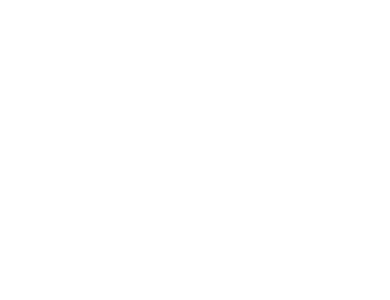
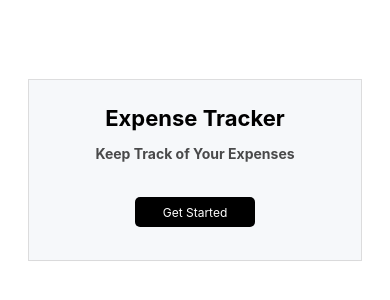
Before and after one commit to BlessenBrahmanet25/Expense_Tracker_Project, a React (Create React App) app in the folder frontend/expense/: page / in a window 390 px wide. Shown: the part 252-552 px from the top of the page. Built offline with nearby package versions, Linux system fonts and the light colour scheme.

Commit message:
Commited Changes

```diff
--- a/frontend/expense/src/App.tsx
+++ b/frontend/expense/src/App.tsx
@@ -13,6 +13,12 @@
             <>
               <HomeComp />
             </>} />
+
+          <Route path='/expenseadd' element={
+            <>
+
+            </>
+          } />
         </Routes>
       </Router>
     </>
--- a/frontend/expense/src/components/homecomp/homecomp.scss
+++ b/frontend/expense/src/components/homecomp/homecomp.scss
@@ -0,0 +1,144 @@
+$box-shadow-cstm : rgba(0, 0, 0, 0.02) 0px 1px 3px 0px,
+rgba(27, 31, 35, 0.15) 0px 0px 0px 1px;
+
+$background-color-cstm : #f6f8fa;
+
+.homeparentdiv {
+    width: 100%;
+    height: 100vh;
+    display: flex;
+    justify-content: center;
+    align-items: center;
+}
+
+.homechilddiv {
+
+    background-color: $background-color-cstm;
+    box-shadow: $box-shadow-cstm;
+    width: 500px;
+    height: 240px;
+    padding: 20px;
+    display: flex;
+    flex-direction: column;
+    justify-content: space-between;
+    transition: all .7s;
+}
+
+.homechilddiv .homechilddivone h1 {
+
+    text-align: center;
+    transition: all .7s;
+}
+
+.homechilddiv .homechilddivone h2 {
+
+    font-size: 18px;
+    opacity: .7;
+    text-align: center;
+    transition: all .7s;
+}
+
+.homechilddivtwo {
+    height: 80px;
+    display: flex;
+    justify-content: center;
+    align-items: center;
+}
+
+.buttoncstm {
+
+    text-decoration: none;
+    background-color: #000000;
+    min-width: 100px;
+    max-width: 200px;
+    color: white;
+    border-radius: 5px;
+    display: flex;
+    justify-content: center;
+    align-items: center;
+    height: 40px;
+    padding: 0px 10px;
+    transition: all .7s;
+}
+
+
+.homechilddiv:hover {
+
+    background-color: #000000;
+
+    .buttoncstm {
+
+        background-color: $background-color-cstm;
+        color: black;
+        transition: all .7s;
+    }
+
+    .homechilddivone h1 {
+
+        color: white;
+        opacity: 1;
+    }
+
+    .homechilddivone h2 {
+
+        color: $background-color-cstm;
+        opacity: .7;
+    }
+
+    .buttoncstm:hover {
+
+        border: 1px solid #ffffff;
+        box-shadow: inset 0px 70px 0px 0px #000000;
+        color: white;
+    }
+}
+
+@media screen and (max-width: 767px) {
+
+    .homechilddiv {
+
+        width: 74%;
+        height: 200px;
+    }
+
+    .buttoncstm {
+
+        height: 36px;
+        font-size: 14px;
+    }
+
+    .homechilddiv .homechilddivone h2 {
+
+        font-size: 16px;
+    }
+
+    .homechilddiv .homechilddivone h1 {
+
+        font-size: 30px;
+    }
+}
+
+@media screen and (max-width: 575px) {
+    .homechilddiv {
+
+        width: 80%;
+        padding: 10px;
+        height: 160px;
+    }
+
+    .homechilddiv .homechilddivone h2 {
+
+        font-size: 14px;
+    }
+
+    .homechilddiv .homechilddivone h1 {
+
+        font-size: 22px;
+    }
+
+    .buttoncstm {
+
+        font-size: 12px;
+        height: 30px;
+    }
+}
--- a/frontend/expense/src/components/homecomp/homecomp.tsx
+++ b/frontend/expense/src/components/homecomp/homecomp.tsx
@@ -5,7 +5,17 @@
 
     return (
         <>
-
+            <div className="homeparentdiv">
+                <div className="homechilddiv">
+                    <div className="homechilddivone">
+                        <h1>Expense Tracker</h1>
+                        <h2>Keep Track of Your Expenses</h2>
+                    </div>
+                    <div className="homechilddivtwo">
+                        <a href="#" className="buttoncstm">Get Started</a>
+                    </div>
+                </div>
+            </div>
         </>
     )
 }
--- a/frontend/expense/src/sass_styles/app.scss
+++ b/frontend/expense/src/sass_styles/app.scss
@@ -1 +1,2 @@
 $primary_color : #000000;
+$background-color-cstm : #f6f8fa;
```
